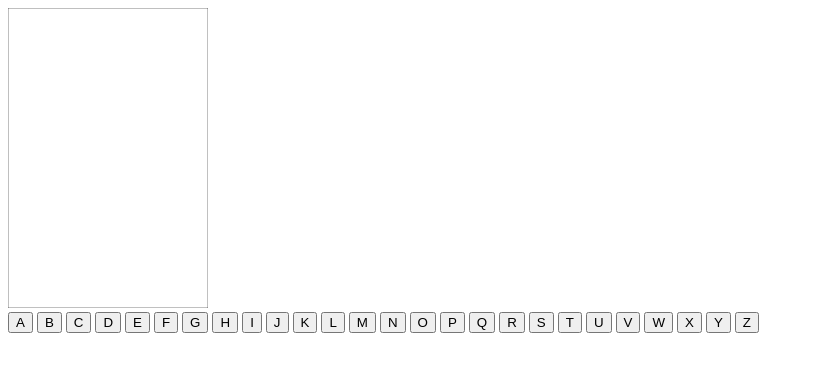
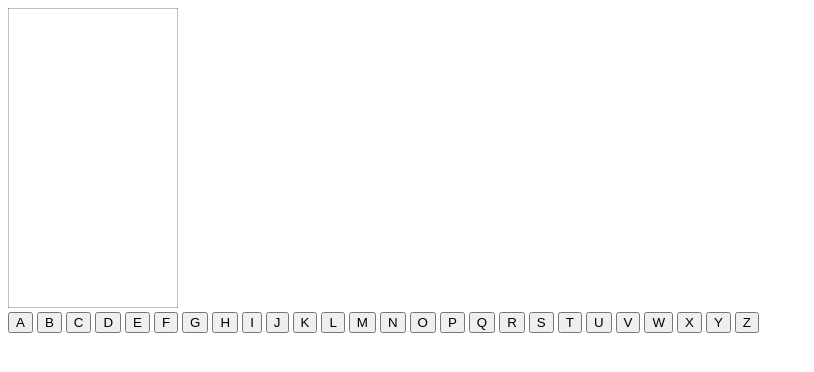
Before and after one commit to yannbertrand/hangman, a plain HTML site: page index.html in a window 1280 px wide. Shown: the whole page, without its empty margins (0-814 px from the left). Drawn offline with Linux system fonts and the light colour scheme.

Commit message:
Resize hangman containery

```diff
--- a/index.html
+++ b/index.html
@@ -5,8 +5,8 @@
 	<link rel="stylesheet" href="hangman.css" />
 </head>
 <body>
-	<svg id="hangman" viewBox="0 0 400 600" width="200" height="300">
-		<rect id="rectangle" x="0" y="0" width="400" height="600" />
+	<svg id="hangman" viewBox="0 0 340 600" width="170" height="300">
+		<rect id="rectangle" x="0" y="0" width="340" height="600" />
 
 		<line id="tray" class="hidden" x1="20" y1="580" x2="320" y2="580" />
 		<line id="hanger-mat" class="hanger hidden" x1="60" y1="580" x2="60" y2="20" />
```
